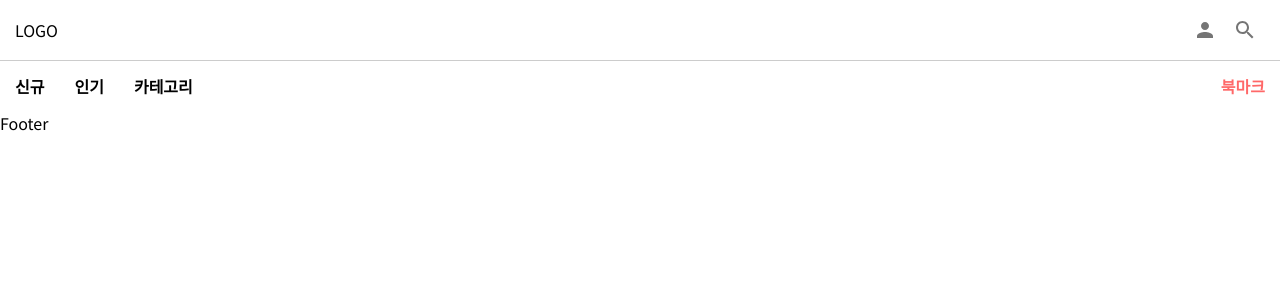
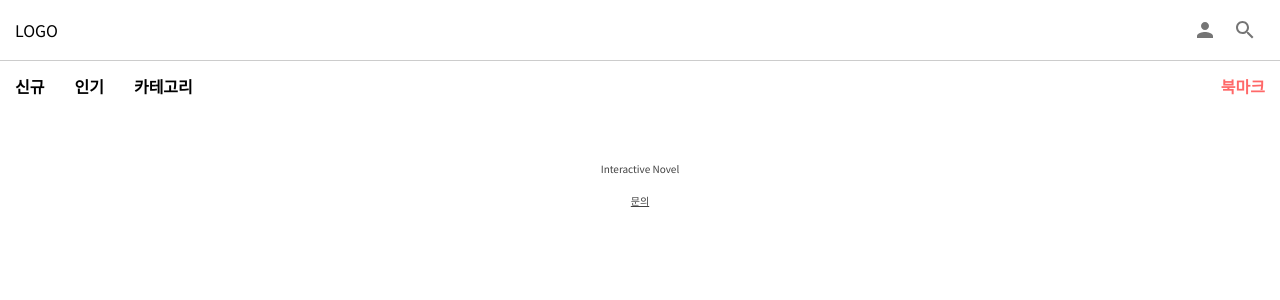
Before and after one commit to 2023-inha-capstone-team4/interactive-novel-web, a React (Create React App) app: page / in a window 1280 px wide. Shown: the top 300 px of the page. Built offline with nearby package versions, Linux system fonts and the light colour scheme.

Commit message:
feat: Footer 내용 추가

```diff
--- a/src/components/Footer/index.tsx
+++ b/src/components/Footer/index.tsx
@@ -1,8 +1,25 @@
+import styled from '@emotion/styled';
+
 /**
  * 페이지의 Footer 요소입니다.
  */
 function Footer() {
-  return <footer>Footer</footer>;
+  return (
+    <StyledFooter>
+      <p>Interactive Novel</p>
+      <a href="mailto:vivalavida@inha.edu">문의</a>
+    </StyledFooter>
+  );
 }
 
+const StyledFooter = styled.footer`
+  margin-top: 50px;
+  text-align: center;
+
+  & > * {
+    font-size: 10px;
+    color: #424242;
+  }
+`;
+
 export default Footer;
```
